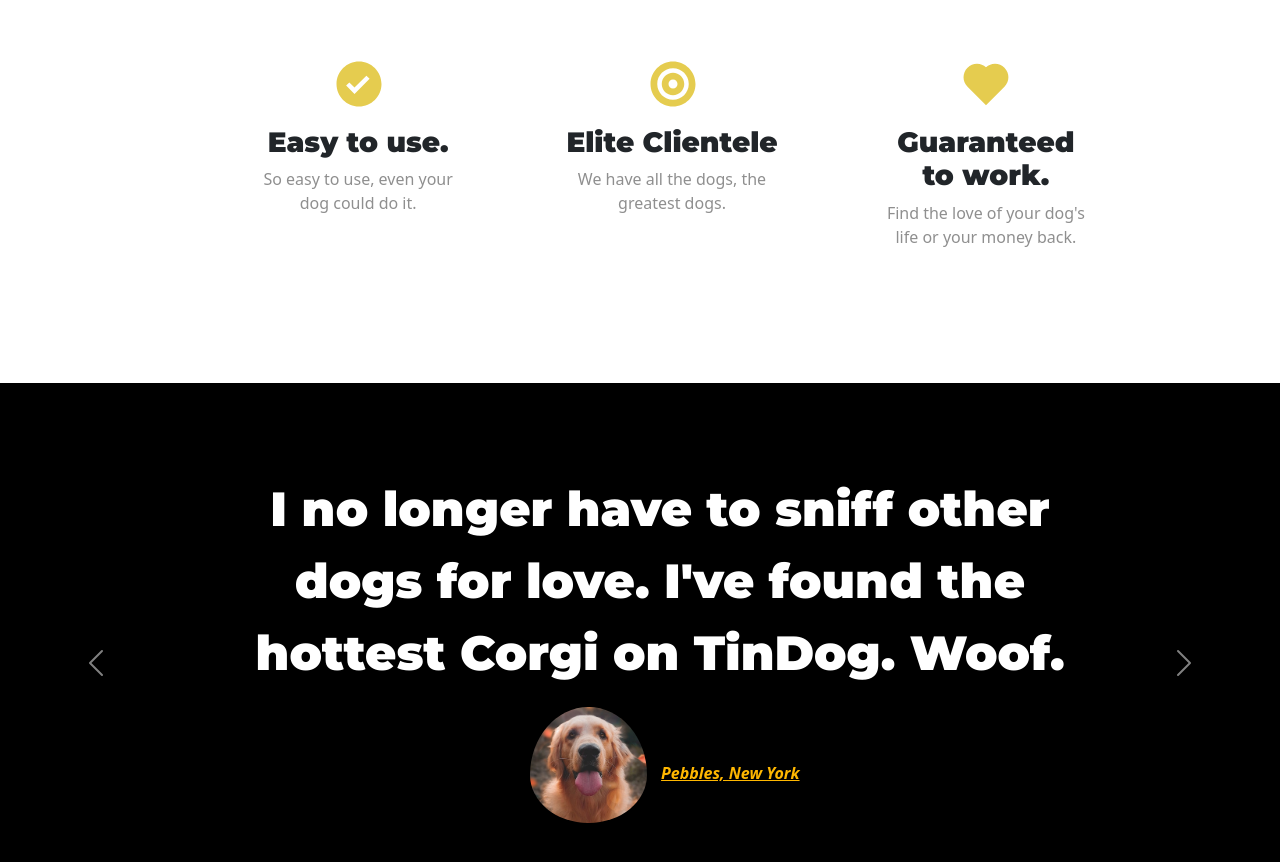
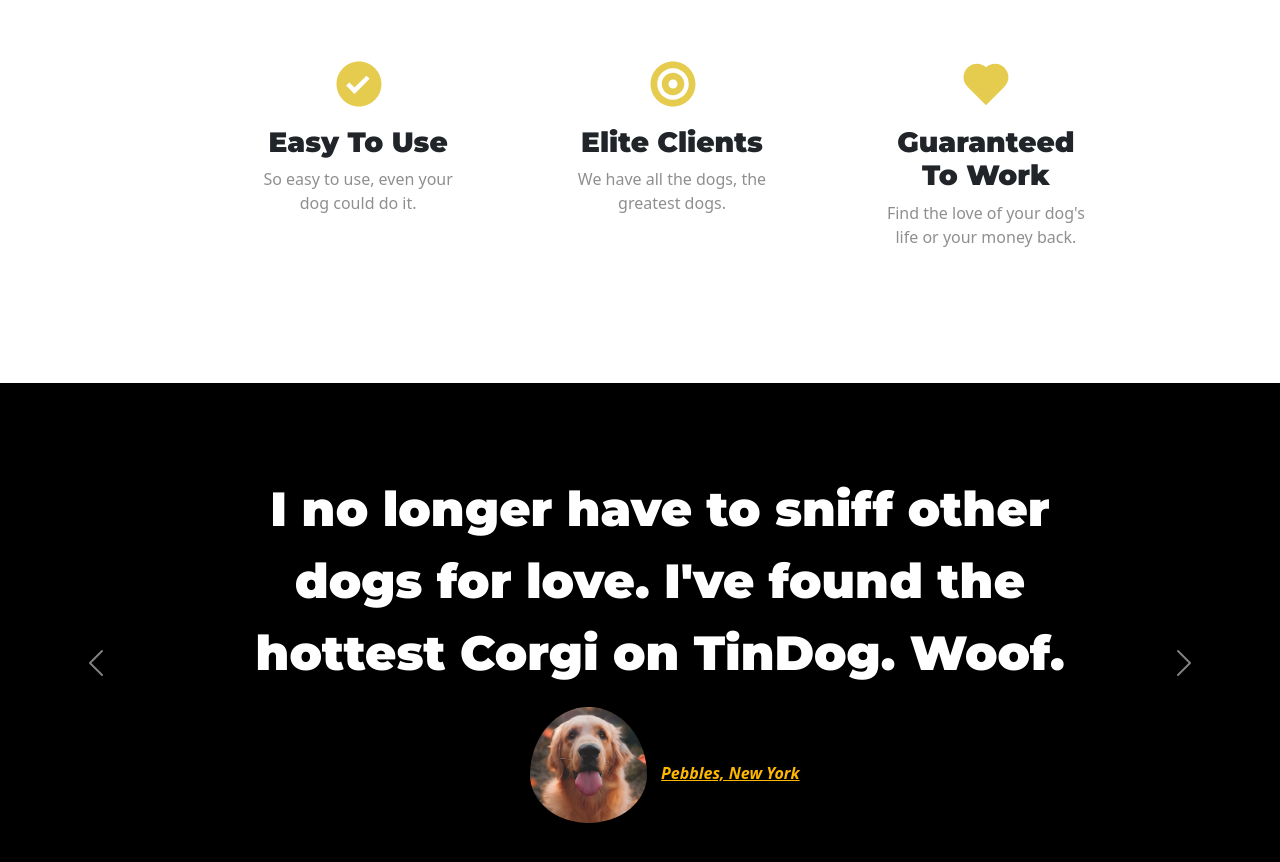
Before and after one commit to hollowmen1/webboss, a plain HTML site: page index.html in a window 1280 px wide. Shown: the part 920-1782 px from the top of the page. Drawn offline with nearby package versions, Linux system fonts and the light colour scheme.

Commit message:
Update index.html

```diff
--- a/index.html
+++ b/index.html
@@ -137,7 +137,7 @@
     <div class="row">
       <div class="col-lg-3 " id="feature-box">
         <img class="icon" src="check circle.png" />
-        <h3 class="head">Easy to use.</h3>
+        <h3 class="head">Easy To Use</h3>
         <p>So easy to use, even your dog could do it.</p>
 
       </div>
@@ -146,13 +146,13 @@
 
       <div class="col-lg-3 " id="feature-box">
         <img class="icon" src="bulleye.png" />
-        <h3 class="head">Elite Clientele</h3>
+        <h3 class="head">Elite Clients</h3>
         <p>We have all the dogs, the greatest dogs.</p>
       </div>
 
       <div class="col-lg-3 " id="feature-box">
         <img class="icon" src="heart.png" alt="">
-        <h3 class="head">Guaranteed to work.</h3>
+        <h3 class="head">Guaranteed To Work</h3>
         <p>Find the love of your dog's life or your money back.</p>
       </div>
 
```
